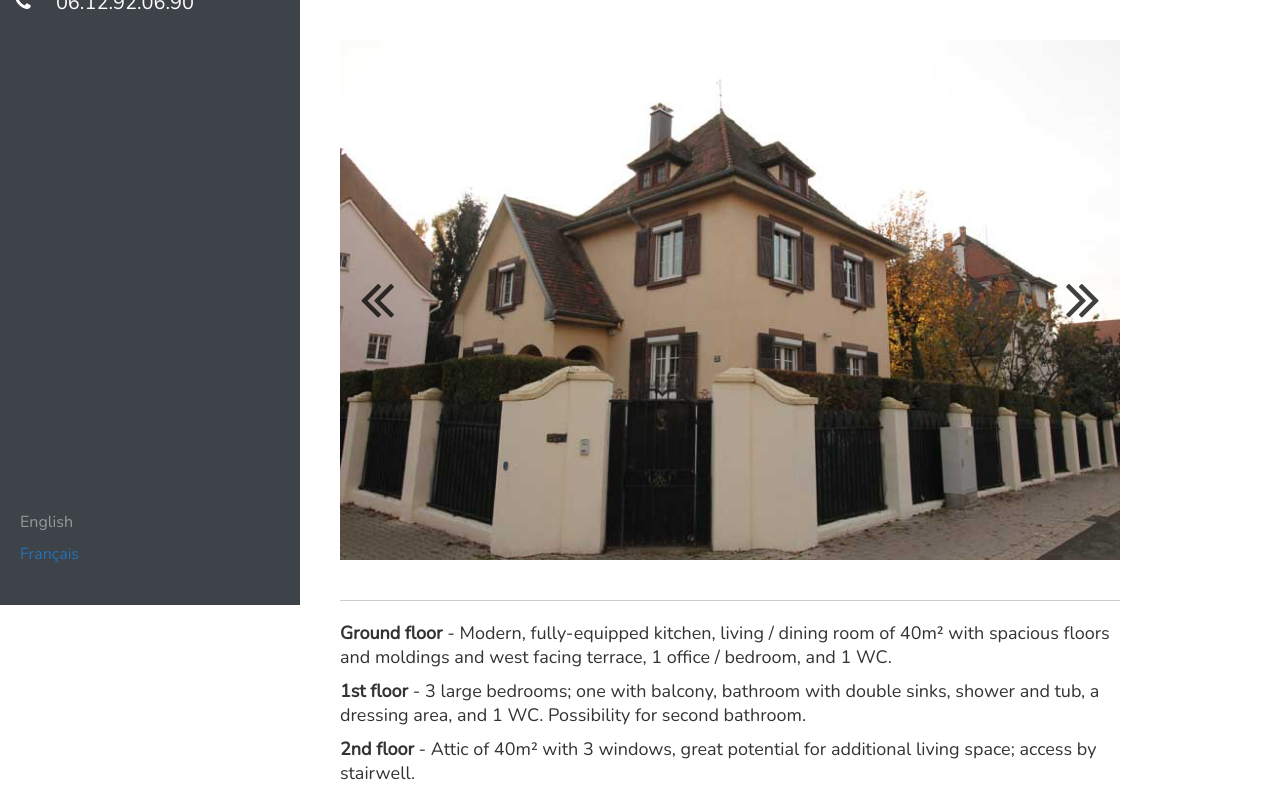
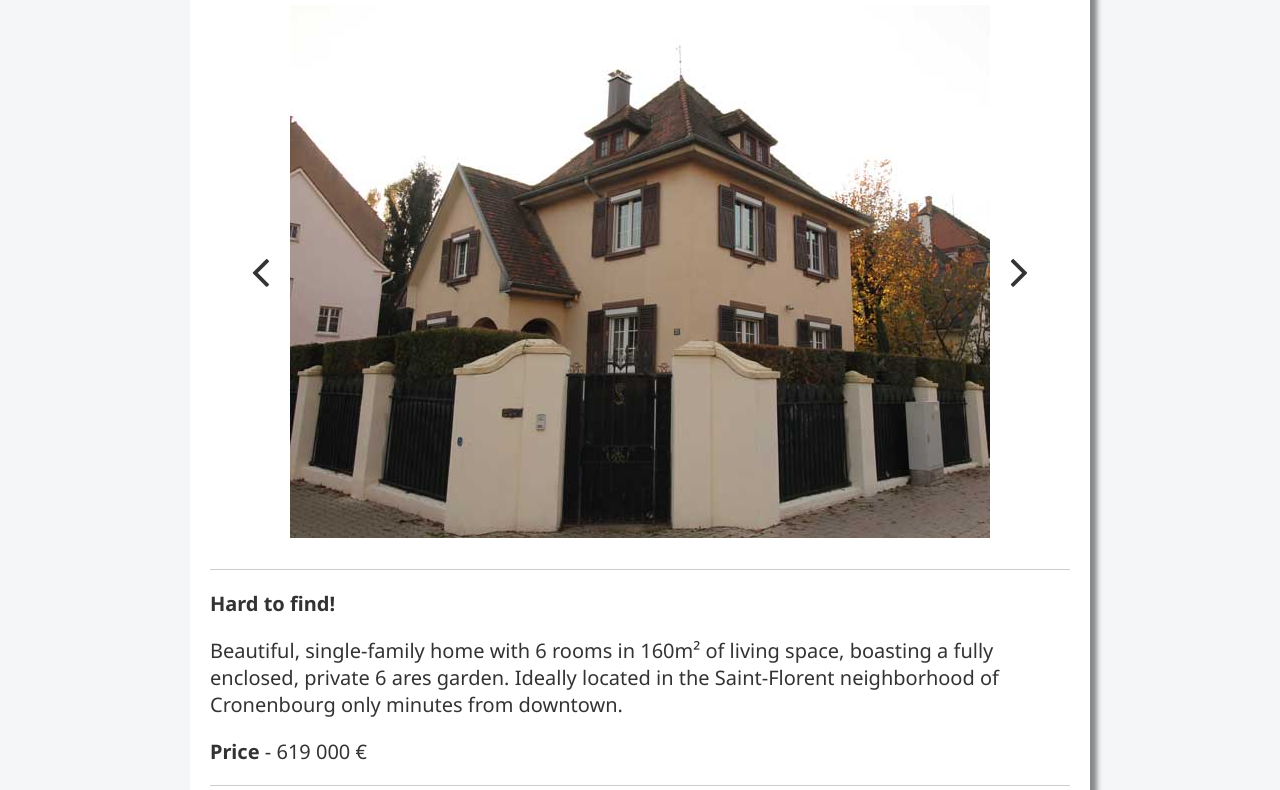
Before and after one commit to jmoniatte/jmoniatte.github.io, a plain HTML site: page en.html in a window 1280 px wide. Shown: the part 195-985 px from the top of the page. Drawn offline with nearby package versions, Linux system fonts and the light colour scheme.

Commit message:
Changed website design, added contact form.

```diff
--- a/en.html
+++ b/en.html
@@ -21,20 +21,18 @@
 		</script>
 	</head>
 	<body>
-
-		<div class="leftColumn">
-			<div class="leftTranslate">
-				<p style="color:#999;">English</p>
-				<p><a href="/">Français</a></p>
+		<div id="wrap">
+			<div id="nav">
+				<div id="navContact"><a href="#contact">Contact<br>06 12 92 06 90</a></div>
+				<div id="navMap"><a href="#map">33 rue Saint-Florent</a><br>Strasbourg</div>
+				<div style="clear:both;"></div>
 			</div>
-
-			<p><i class="fa fa-fw fa-map-marker"></i> <a href="#map">33, rue Saint-Florent</a></p>
-			<p><i class="fa fa-fw fa-envelope-o"></i> <a href="mailto:jmoniatte@gmail.com">jmoniatte@gmail.com</a></p>
-			<p><i class="fa fa-fw fa-phone"></i> <a href="tel:+33612920690">06.12.92.06.90</a></p>
-		</div>
-		<div class="rightColumn">
+			<div id="content">
 				<h1>House for sale in Cronenbourg</h1>
-			<p><span class="header">Hard to find!</span> Beautiful, single-family home with 6 rooms in 160m² of living space, boasting a fully enclosed, private 6 ares garden. Ideally located in the Saint-Florent neighborhood of Cronenbourg only minutes from downtown.</p>
+				<table id="sliderWrap">
+					<tr>
+						<td id="sliderPrev" class="sliderCtrl"><i class="fa fa-angle-left"></i></td>
+						<td id="sliderMain">
 							<div class="slider">
 								<div><img src="photos/20141116/101.jpg"></div>
 								<div><img src="photos/20141116/102.jpg"></div>
@@ -57,14 +55,26 @@
 								<div><img src="photos/20141116/210.jpg"></div>
 								<div><img src="photos/20141116/211.jpg"></div>
 							</div>
+						</td>
+						<td id="sliderNext" class="sliderCtrl"><i class="fa fa-angle-right"></i></div>
+						</td>
+					</tr>
+				</table>
+
 				<script type="text/javascript" charset="utf-8">
 					$(document).ready(function()
 					{
 						$('.slider').slick({
-
+							arrows: true,
+							prevArrow: $('#sliderPrev'),
+							nextArrow: $('#sliderNext')
 						});
 					});
 				</script>
+				<hr>
+				<p><span class="header">Hard to find!</span></p>
+				<p>Beautiful, single-family home with 6 rooms in 160m² of living space, boasting a fully enclosed, private 6 ares garden. Ideally located in the Saint-Florent neighborhood of Cronenbourg only minutes from downtown.</p>
+				<p><span class="header">Price</span> - 619&nbsp;000 €</p>
 				<hr>
 				<p><span class="header">Ground floor</span> - Modern, fully-equipped kitchen, living / dining room of 40m² with spacious floors and moldings and west facing terrace, 1 office / bedroom, and 1 WC.</p>
 				<p><span class="header">1st floor</span> - 3 large bedrooms; one with balcony, bathroom with double sinks, shower and tub, a dressing area, and 1 WC. Possibility for second bathroom. </p>
@@ -79,9 +89,36 @@
 				<a name="map"></a>
 				<iframe src="https://www.google.com/maps/embed?pb=!1m14!1m8!1m3!1d2638.739694305327!2d7.721844699999999!3d48.595682800000006!3m2!1i1024!2i768!4f13.1!3m3!1m2!1s0x4796c82470c02ebd%3A0xbb89739f6fbfd95e!2s33+Rue+Saint-Florent%2C+67200+Strasbourg!5e0!3m2!1sfr!2sfr!4v1411420799792" width="100%" height="300" frameborder="0" style="border:0;margin-top:20px;"></iframe>
 				<hr>
-			<p><span class="header">Price</span> - 619&nbsp;000 €</p>
-			<p>For more informations or to set-up a visit, please call <a href="tel:+33612920690">06.12.92.06.90</a> or send an email to <a href="mailto:jmoniatte@gmail.com">jmoniatte@gmail.com</a>.</p>
+				<a name="contact"></a>
+				<p><span class="header">Contact us</span>
+				<p>For more informations or to set-up a visit, please call <a href="tel:+33612920690">06.12.92.06.90</a> or email <a href="mailto:jmoniatte@gmail.com">jmoniatte@gmail.com</a>.</p>
+				<form id="contactForm" action="http://forms.brace.io/jmoniatte@gmail.com" method="post">
+					<div class="fEntry">
+					    <input type="text" name="name" id="name" placeholder="Your name" style="width:600px;">
+					</div>
+				   	<div class="fEntry">
+				   	    <input type="text" name="_replyto" id="_replyto" placeholder="Your email" style="width:600px;">
+					</div>
+				   	<div class="fEntry">
+				   	    <textarea name="message" id="message" placeholder="Your message"></textarea>
+					</div>
+					<div class="fEntry">
+					    <a href="#" class="button tr-update" data-form="contactForm" data-wait="Sending message..."><i class="fa fa-angle-right"></i><span>Send message</span></a>
+					</div>
+				</form>
+				<script type="text/javascript" charset="utf-8">
+					$(document).ready(function()
+					{
+						$('a.tr-update').click(function(event)
+						{
+							event.preventDefault();
+							$(this).find("span").html($(this).data('wait'));
+							$('form#'+$(this).data('form')).submit();
+						});
+					});
+				</script>
 				<p>No agents.</p>
+			</div>
 		</div>
 	</body>
 </html>
--- a/styles/styles.css
+++ b/styles/styles.css
@@ -1,71 +1,58 @@
 
-@import url(http://fonts.googleapis.com/css?family=Nunito:300);
+@import url(http://fonts.googleapis.com/css?family=Noto+Sans:400,700);
 
 *, *:before, *:after{-moz-box-sizing:border-box;-webkit-box-sizing:border-box;box-sizing:border-box;}
-body {margin:0;font-family:Nunito,Arial;color:#333;font-size:100%;}
+body {margin:0;padding:0;background-color:#F4F6F8;font-family:'Noto Sans',Arial;color:#333;font-size:100%;}
 
-h1 {font-size:36px;margin-top:30px;}
-p, ul {font-size:18px;margin:10px 0;}
-span.header {font-weight:bold;}
-hr {height:1px;background-color:#ccc;border-width:0px;margin:20px 0;width:100%;}
+div#wrap {padding:0;margin:20px auto;max-width:900px;background-color:#fff;box-shadow:7px 7px 5px #888;}
 
-a {color:#2571B8;text-decoration:none;}
-a:hover {text-decoration:underline;}
-img {max-width:100%;}
-sup {vertical-align:top;line-height:100%;}
-i {margin-right:15px;}
+div#nav {margin:0;padding:0;font-size:20px;}
+div#nav a {color:#fff;text-decoration:none;}
+div#navMap {color:#fff;margin:0;padding:15px;background-color:#2F3948;}
+div#navMap a:hover {color:#999;text-decoration:none;}
+div#navContact {float:right;padding:15px 40px;background-color:#8DBD0C;text-align:center;color:#fff;}
+div#navContact a:hover {color:#2571B8;text-decoration:none;}
 
-/* layout */
-.rightColumn {padding:20px;}
-.leftColumn{background-color:#3D4349;color:#fff;padding:20px 0 0 40px;}
-	.leftDescription{float:left;margin-left:30px;}
-	.leftColumn p {font-size:20px;padding:0 0 10px;margin:0;}
+#content {padding:20px;}
+#content h1 {font-size:40px;margin:0 0 10px 0;text-align:center;}
+#content p {font-size:20px;margin:0 0 20px 0;}
+#content span.header {font-weight:bold;}
+#content hr {height:1px;background-color:#ccc;border-width:0px;margin:20px 0;width:100%;}
+#content a {color:#2571B8;text-decoration:none;}
+#content a:hover {text-decoration:underline;}
 
-	.leftTranslate {float:right;margin-right:20px;}
-	.leftTranslate p {font-size:16px;}
-	.leftTranslate p a {color:#2571B8;text-decoration:none;}
+#content sup {vertical-align:top;line-height:100%;}
 
-@media screen and (min-width:992px)
-{
-	.leftColumn{position:fixed;top:0;left:0;width:300px;height:100%;padding:40px 0 0 10px;}
-	.leftColumn p {padding:30px 0 0 0;margin:0;}
-	.rightColumn{margin-left:320px;max-width:820px;}
+i {margin-right:5px;}
 
-	.leftTranslate {position:fixed;bottom:30px;}
-	.leftTranslate p {margin:10px;padding:0;}
+.fEntry {margin:20px 0 20px 0;}
+input {font-size:20px;padding:5px;font-family:'Noto Sans',Arial;border:1px solid #ccc;}
+textarea {font-size:20px;padding:5px;font-family:'Noto Sans',Arial;border:1px solid #ccc;width:600px;height:200px;}
 
-}
-
-.leftColumn a {color:#fff;}
-.leftColumn a:hover {color:#2571B8;text-decoration:none;}
+a.button {color:#fff !important;font-weight:normal;font-size:20px;text-decoration:none !important;padding:7px 20px;position:relative;display:inline-block;border-radius:4px;-webkit-border-radius:4px;-moz-border-radius:4px;outline:0;}
+a.button {background:#35aa47;color:#fff;border:solid 1px #359947;}
+a.button i {margin-right:20px;}
 
 /* Slider */
-.slider {margin:40px 0;width:100%;}
-.slick-slider {position:relative;display:block;box-sizing:border-box;-moz-box-sizing:border-box;-webkit-touch-callout:none;-webkit-user-select:none;-khtml-user-select:none;-moz-user-select:none;-ms-user-select:none;user-select:none;-ms-touch-action:pan-y;touch-action:pan-y;-webkit-tap-highlight-color:transparent;}
-.slick-list {position:relative;overflow:hidden;display:block;margin:0;padding:0;}
-.slick-list:focus {outline:none;}
-.slick-loading .slick-list {background:#fff url("./ajax-loader.gif") center center no-repeat;}
-.slick-list.dragging {cursor:pointer;cursor:hand;}
-.slick-slider .slick-track {-webkit-transform:translate3d(0, 0, 0);-moz-transform:translate3d(0, 0, 0);-ms-transform:translate3d(0, 0, 0);-o-transform:translate3d(0, 0, 0);transform:translate3d(0, 0, 0);}
-.slick-track {position:relative;left:0;top:0;display:block;}
-.slick-track:before, .slick-track:after {content:"";display:table;}
-.slick-track:after {clear:both;}
-.slick-loading .slick-track {visibility:hidden;}
-.slick-slide {float:left;height:100%;min-height:1px;display:none;}
-.slick-slide img {display:block;}
-.slick-slide.slick-loading img {display:none;}
-.slick-slide.dragging img {pointer-events:none;}
-.slick-initialized .slick-slide {display:block;}
-.slick-loading .slick-slide {visibility:hidden;}
-.slick-vertical .slick-slide {display:block;height:auto;border:1px solid transparent;}
 
-/* Arrows */
-.slick-prev, .slick-next {position:absolute;display:block;height:100%;line-height:0;font-size:0;cursor:pointer;background:transparent;color:transparent;top:0;padding:0;border:none;outline:none;}
-.slick-prev:hover, .slick-prev:focus, .slick-next:hover, .slick-next:focus {outline:none;background:transparent;color:transparent;}
-.slick-prev:hover:before, .slick-prev:focus:before, .slick-next:hover:before, .slick-next:focus:before {opacity:1;}
-.slick-prev.slick-disabled:before, .slick-next.slick-disabled:before {opacity:0.25;}
-.slick-prev:before, .slick-next:before {font-family:'FontAwesome';font-size:60px;line-height:1;color:#000;opacity:0.75;-webkit-font-smoothing:antialiased;-moz-osx-font-smoothing:grayscale;}
-.slick-prev {left:0;padding-left:20px;}
-.slick-prev:before {content:'\f100';}
-.slick-next {right:0;padding-right:20px;}
-.slick-next:before {content:'\f101';}
+table#sliderWrap {max-width:800px;margin:0 auto;border-collapse:collapse;border:1px solid #fff;}
+td.sliderCtrl {width:50px;font-family:'FontAwesome';font-size:50px;text-align:center;vertical-align:middle;cursor: pointer; cursor: hand;}
+td.sliderCtrl i {padding:0;margin:0;}
+td#sliderMain {padding:10px;}
+.slick-slider {max-width:700px;position: relative; display: block; box-sizing: border-box; -moz-box-sizing: border-box; -webkit-touch-callout: none; -webkit-user-select: none; -khtml-user-select: none; -moz-user-select: none; -ms-user-select: none; user-select: none; -ms-touch-action: pan-y; touch-action: pan-y; -webkit-tap-highlight-color: transparent; }
+
+.slick-list { position: relative; overflow: hidden; display: block; margin: 0; padding: 0; }
+.slick-list:focus { outline: none; }
+.slick-list.dragging { cursor: pointer; cursor: hand; }
+.slick-slider .slick-track { -webkit-transform: translate3d(0, 0, 0); -moz-transform: translate3d(0, 0, 0); -ms-transform: translate3d(0, 0, 0); -o-transform: translate3d(0, 0, 0); transform: translate3d(0, 0, 0); }
+.slick-track { position: relative; left: 0; top: 0; display: block; }
+.slick-track:before, .slick-track:after { content: ""; display: table; }
+.slick-track:after { clear: both; }
+.slick-loading .slick-track { visibility: hidden; }
+.slick-slide { float: left; height: 100%; min-height: 1px; display: none; }
+.slick-slide img { display: block; }
+.slick-slide.slick-loading img { display: none; }
+.slick-slide.dragging img { pointer-events: none; }
+.slick-initialized .slick-slide { display: block; }
+.slick-loading .slick-slide { visibility: hidden; }
+.slick-vertical .slick-slide { display: block; height: auto; border: 1px solid transparent; }
```
Also changed, not shown: index.html (+53 -15 lines). Lines whose indentation alone changed are shown as unchanged.
